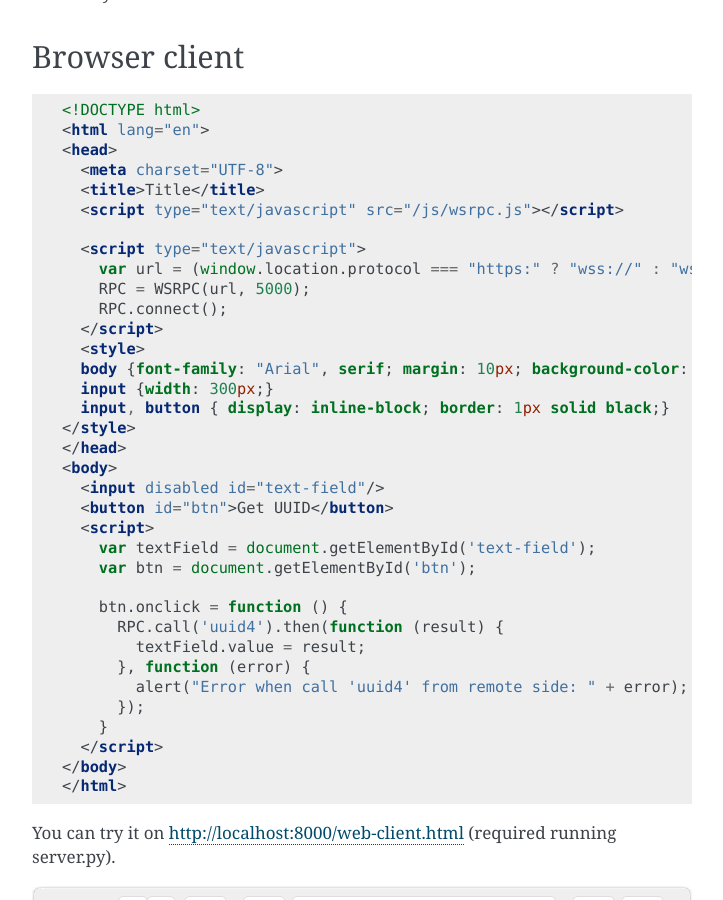
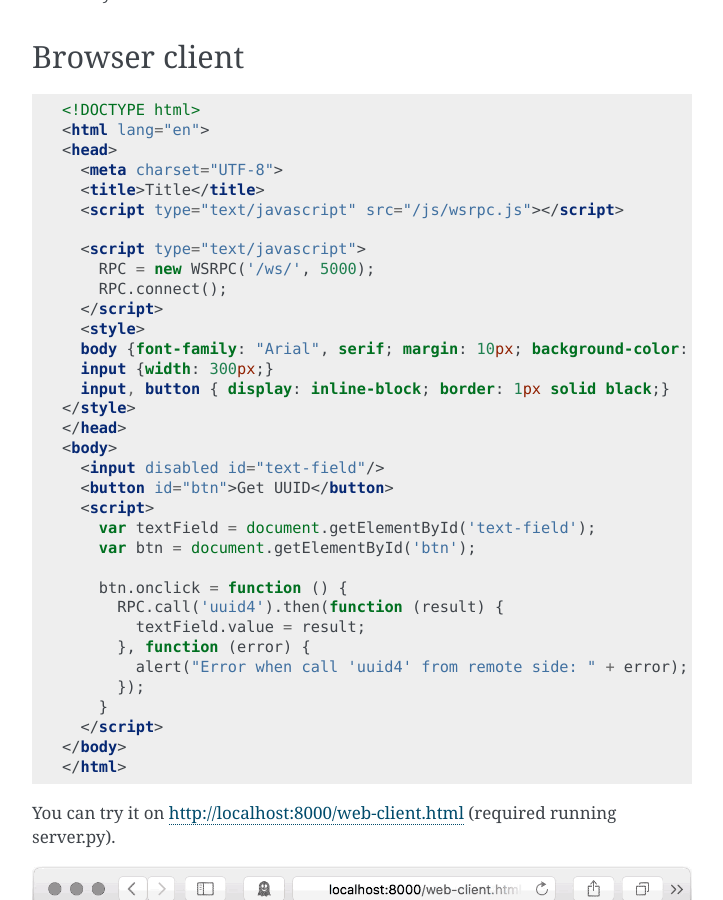
Before and after one commit to wsrpc/wsrpc-aiohttp, a Sphinx documentation site: the page built from docs/source/00-quick-start.rst, in a window 1280 px wide and 900 px high, scrolled down 815 px. Shown: the whole window, without its empty margins (388-1111 px from the left). Built offline with Sphinx 7.4.7, drawn with Linux system fonts in a browser that asks for light colours.

Commit message:
fix examples

```diff
--- a/docs/source/examples/main/web-client.html
+++ b/docs/source/examples/main/web-client.html
@@ -6,8 +6,7 @@
   <script type="text/javascript" src="/js/wsrpc.js"></script>
 
   <script type="text/javascript">
-    var url = (window.location.protocol === "https:" ? "wss://" : "ws://") + window.location.host + '/ws/';
-    RPC = WSRPC(url, 5000);
+    RPC = new WSRPC('/ws/', 5000);
     RPC.connect();
   </script>
   <style>
```
